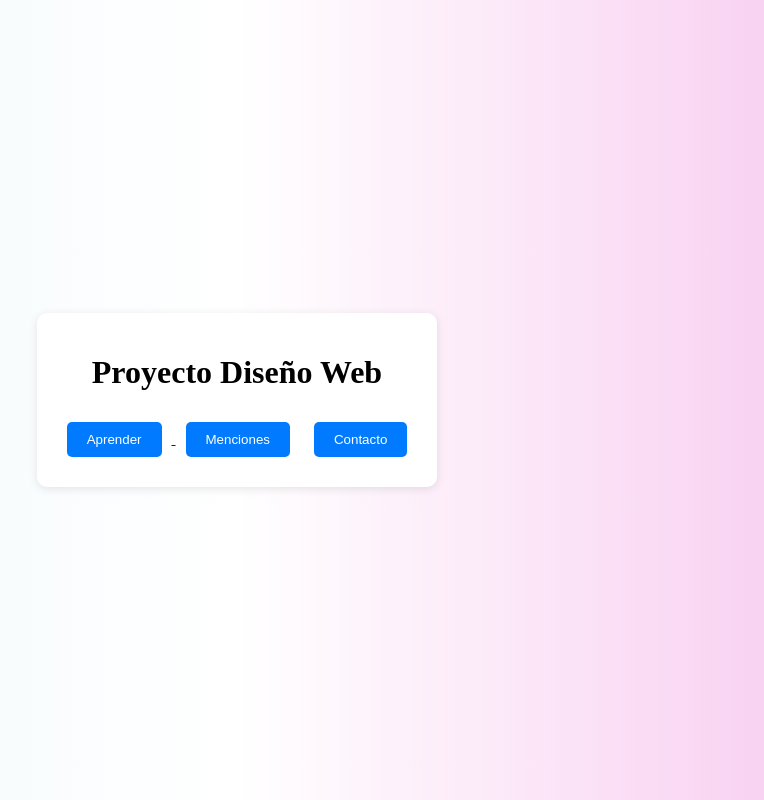
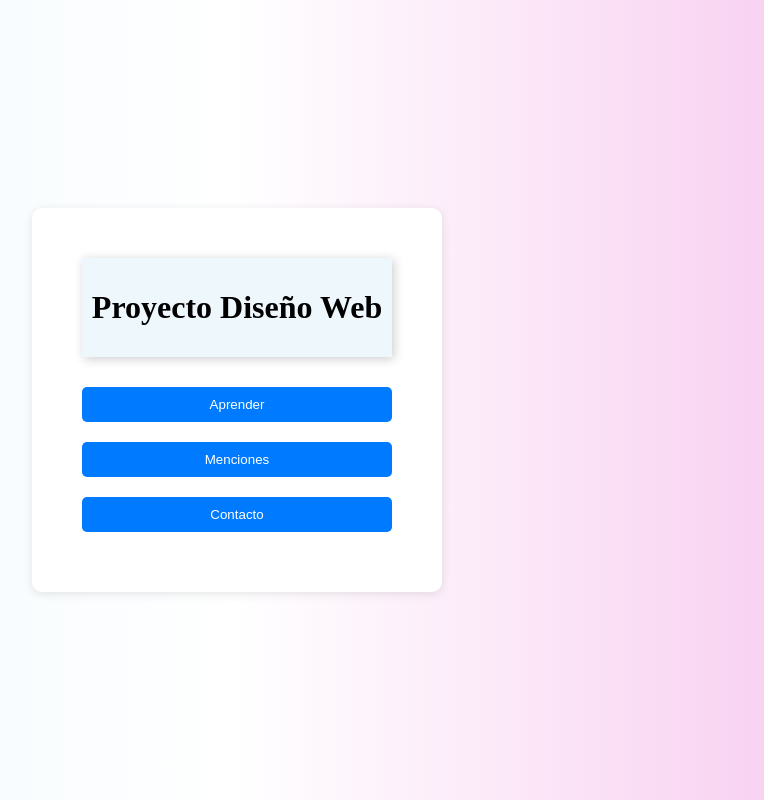
Before and after one commit to DaikiDash/ProyElect, a plain HTML site: page index.html in a window 1280 px wide. Shown: the whole page, without its empty margins (403-1167 px from the left). Drawn offline with Linux system fonts and the light colour scheme.

Commit message:
Update Est.css

```diff
--- a/Est.css
+++ b/Est.css
@@ -5,15 +5,21 @@ body {
     align-items: center;
     height: 100vh;
     margin: 0;
-    background-color: #f0f0f0;
 }
 
 .container {
     background-color: white;
-    padding: 20px;
+    padding: 50px;
     border-radius: 10px;
     box-shadow: 0 2px 10px rgba(0, 0, 0, 0.1);
     text-align: center;
+}
+
+.titulo {
+    margin-bottom: 20px;
+    background-color: #eef7fc;
+    padding: 10px;
+    box-shadow: 2px 2px 10px rgba(0, 0, 0, 0.2);
 }
 
 button {
@@ -21,12 +27,13 @@ button {
     color: white;
     border: none;
     padding: 10px 20px;
-    margin: 10px;
+    margin: 10px 0;
     border-radius: 5px;
     cursor: pointer;
     transition: background-color 0.3s;
+    width: 100%;
 }
 
 button:hover {
-    background-color: #0056b3;
+    background-color: #cea7fa;
 }
```
